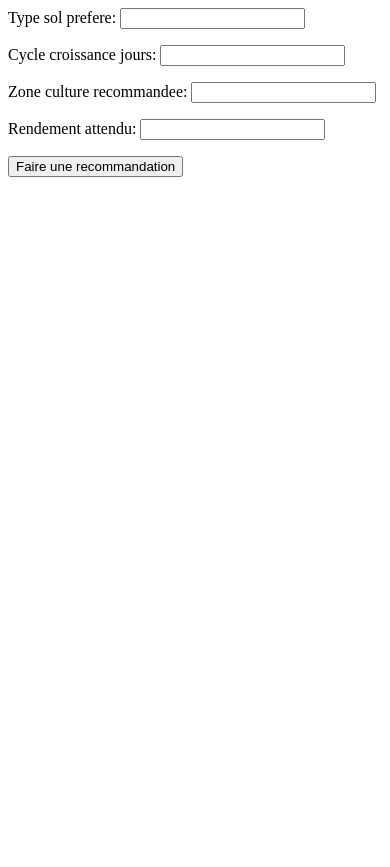
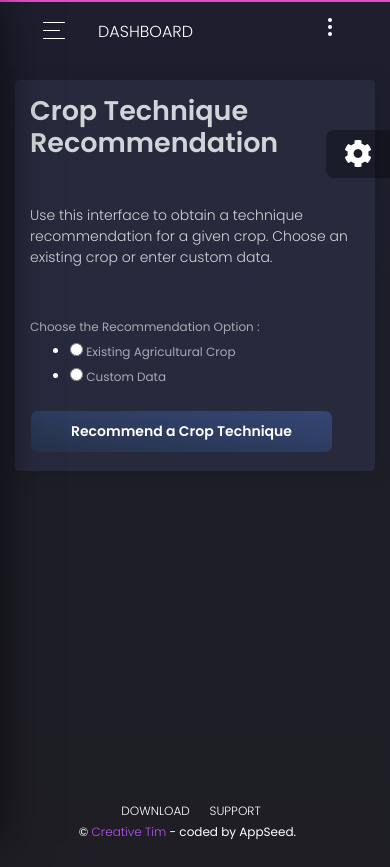
Before and after one commit to Manel007/Django_Prevision, a Django app: page /recommander/ in a window 390 px wide. Before the commit the page ends 177 px from the top, so only its background shows below. Run offline with Django 3.2, Linux system fonts and the light colour scheme; data that the repository does not hold is empty; some libraries are stand-ins or nearby versions.

Commit message:
last changes

```diff
--- a/apps/RecommendationTech/RecommendationForm.py
+++ b/apps/RecommendationTech/RecommendationForm.py
@@ -1,7 +1,21 @@
 from django import forms
+from apps.Culture.models import CultureAgricole
 
 class RecommendationForm(forms.Form):
-    type_sol_prefere = forms.CharField(max_length=100)
-    cycle_croissance_jours = forms.IntegerField()
-    zone_culture_recommandee = forms.CharField(max_length=100)
-    rendement_attendu = forms.FloatField(required=False)  # Champ optionnel
+    CHOIX_CULTURE = [('existing', 'Existing Agricultural Crop'), ('custom', 'Custom Data ')]
+    choix_culture = forms.ChoiceField(choices=CHOIX_CULTURE, widget=forms.RadioSelect)
+    culture_existante = forms.ModelChoiceField(queryset=CultureAgricole.objects.all(), required=False, label="Culture existante")
+    cycle_croissance_jours = forms.IntegerField(required=False, label="Cycle de croissance (jours)")
+    type_sol_prefere = forms.CharField(max_length=100, required=False, label="Type de sol préféré")
+    zone_culture_recommandee = forms.CharField(max_length=100, required=False, label="Zone climatique recommandée")
+
+    def clean(self):
+        cleaned_data = super().clean()
+        choix_culture = cleaned_data.get("choix_culture")
+
+        # Validation pour s'assurer que les champs sont remplis selon le choix
+        if choix_culture == 'existing' and not cleaned_data.get("culture_existante"):
+            self.add_error("culture_existante", "Please select an existing crop.")
+        elif choix_culture == 'custom' and not (cleaned_data.get("cycle_croissance_jours") and cleaned_data.get("type_sol_prefere") and cleaned_data.get("zone_culture_recommandee")):
+            raise forms.ValidationError("Please fill in all fields for custom data.")
+        return cleaned_data
--- a/apps/RecommendationTech/views.py
+++ b/apps/RecommendationTech/views.py
@@ -1,33 +1,53 @@
 from django.shortcuts import render
 import joblib
 import pandas as pd
-from .RecommendationForm import RecommendationForm  # Assurez-vous que l'importation est correcte
+from .RecommendationForm import RecommendationForm
 from apps.Culture.models import CultureAgricole
 
 def recommend_technique(type_sol, periode_croissance, zone_culture):
-    model = joblib.load('trained_model.pkl')  # Chargez votre modèle
+    model = joblib.load('trained_model.pkl')
     new_data = pd.DataFrame({
         'cycle_croissance_jours': [periode_croissance],
         'zone_culture_recommandee': [zone_culture],
         'type_sol_prefere': [type_sol]
     })
-    print("Colonnes dans new_data :", new_data.columns.tolist())  # Vérifiez les colonnes ici
     predicted_technique = model.predict(new_data)
     return predicted_technique[0]
 
 def recommend_view(request):
-    recommendation = None  # Pour stocker la recommandation
+    recommendation = None
+    technique_details = None  # Stocker les détails de la technique recommandée
+
     if request.method == 'POST':
         form = RecommendationForm(request.POST)
         if form.is_valid():
-            type_sol = form.cleaned_data['type_sol_prefere']
-            periode_croissance = form.cleaned_data['cycle_croissance_jours']
-            zone_culture = form.cleaned_data['zone_culture_recommandee']
+            choix_culture = form.cleaned_data['choix_culture']
 
+            if choix_culture == 'existing':
+                culture = form.cleaned_data['culture_existante']
+                # Utiliser les données de la culture existante
+                type_sol = culture.type_sol_prefere
+                periode_croissance = culture.cycle_croissance_jours
+                zone_culture = culture.zone_culture_recommandee
+            else:
+                # Utiliser les données personnalisées fournies par l'utilisateur
+                type_sol = form.cleaned_data['type_sol_prefere']
+                periode_croissance = form.cleaned_data['cycle_croissance_jours']
+                zone_culture = form.cleaned_data['zone_culture_recommandee']
 
-            # Appel à la fonction de recommandation
             recommendation = recommend_technique(type_sol, periode_croissance, zone_culture)
+            # Récupérer les détails de la technique recommandée (simulé ici)
+            technique_details = {
+                "nom_technique": recommendation,
+                "description": "Description de la technique recommandée.",
+                "impact_rendement": "10%",
+                "date_application": "printemps"
+            }
     else:
         form = RecommendationForm()
 
-    return render(request, 'RecommendationTech/recommend.html', {'form': form, 'recommendation': recommendation})
+    return render(request, 'RecommendationTech/recommend.html', {
+        'form': form,
+        'recommendation': recommendation,
+        'technique_details': technique_details
+    })
--- a/apps/templates/RecommendationTech/recommend.html
+++ b/apps/templates/RecommendationTech/recommend.html
@@ -1,9 +1,82 @@
-<form method="post">
-    {% csrf_token %}
-    {{ form.as_p }}
-    <button type="submit">Faire une recommandation</button>
-</form>
+{% extends "layouts/base.html" %}
 
-{% if recommendation %}
-    <h2>La Technique recommandée pour cette culture agricole : {{ recommendation }}</h2>
-{% endif %}
+{% block title %}Recommandation de Technique de Culture{% endblock %}
+
+{% block content %}
+<div class="content">
+    <div class="row">
+        <div class="col-md-8 mx-auto">
+            <div class="card form-container">
+                <div class="card-header">
+                    <h2 class="title">Crop Technique Recommendation</h2>
+                </div>
+                <div class="card-body">
+                    <p>Use this interface to obtain a technique recommendation for a given crop. Choose an existing crop or enter custom data.</p>
+                    <form method="POST" action="{% url 'recommend_view' %}" class="mt-5">
+                        {% csrf_token %}
+                        <div class="form-group">
+                            <label>Choose the Recommendation Option :</label><br>
+                            {{ form.choix_culture }}
+                        </div>
+
+                        <div id="existing-culture" style="display:none;">
+                            <div class="form-group">
+                                <label for="culture_existante" >Existing Agricultural Crop :</label>
+                                {{ form.culture_existante }}
+                            </div>
+                        </div>
+
+                        <div id="custom-inputs" style="display:none;">
+                            <div class="form-group">
+                                <div class="form-group">
+                                    <label for="cycle_croissance_jours">Growth Cycle (days) :</label>
+                                    <input type="number" class="form-control" name="cycle_croissance_jours" placeholder="Duration of growth cycle in days">
+                                </div>
+                                <div class="form-group">
+                                    <label for="type_sol_prefere">Preferred Soil Type :</label>
+                                    <input type="text" class="form-control" name="type_sol_prefere" placeholder="Example: Clayey, loamy...">
+                                </div>
+                                <div class="form-group">
+                                    <label for="zone_culture_recommandee">Recommended Climatic Zone
+                                        :</label>
+                                    <input type="text" class="form-control" name="zone_culture_recommandee" placeholder="Example: North, South...">
+                                </div>
+                            </div>
+                        </div>
+                        <button type="submit" class="btn btn-recommend"> Recommend a Crop Technique</button>
+                    </form>
+                </div>
+            </div>
+
+            {% if technique_details %}
+                <div class="card p-5">
+                    <h4> Recommended Technique : <span class="highlight">{{ technique_details.nom_technique }}</span></h4>
+                    <p><strong> Impact on Yield :</strong> {{ technique_details.impact_rendement }}</p>
+                    <p><strong>Application Date :</strong> {{ technique_details.date_application }}</p>
+                </div>
+            {% endif %}
+        </div>
+    </div>
+</div>
+
+<script>
+    // JavaScript pour afficher/masquer les champs en fonction du choix
+    document.addEventListener("DOMContentLoaded", function() {
+        const choixCulture = document.querySelectorAll("input[name='choix_culture']");
+        const existingCulture = document.getElementById("existing-culture");
+        const customInputs = document.getElementById("custom-inputs");
+
+        choixCulture.forEach(input => {
+            input.addEventListener("change", function() {
+                if (this.value === 'existing') {
+                    existingCulture.style.display = 'block';
+                    customInputs.style.display = 'none';
+                } else {
+                    existingCulture.style.display = 'none';
+                    customInputs.style.display = 'block';
+                }
+            });
+        });
+    });
+</script>
+{% endblock %}
```
Also changed, not shown: apps/templates/culture/liste_cultures.html (+12 -13 lines), apps/templates/technique/technique_update.html (+9 -9 lines), apps/templates/technique/techniqueculture_form.html (+9 -9 lines), apps/templates/technique/techniqueculture_list.html (+9 -10 lines).
